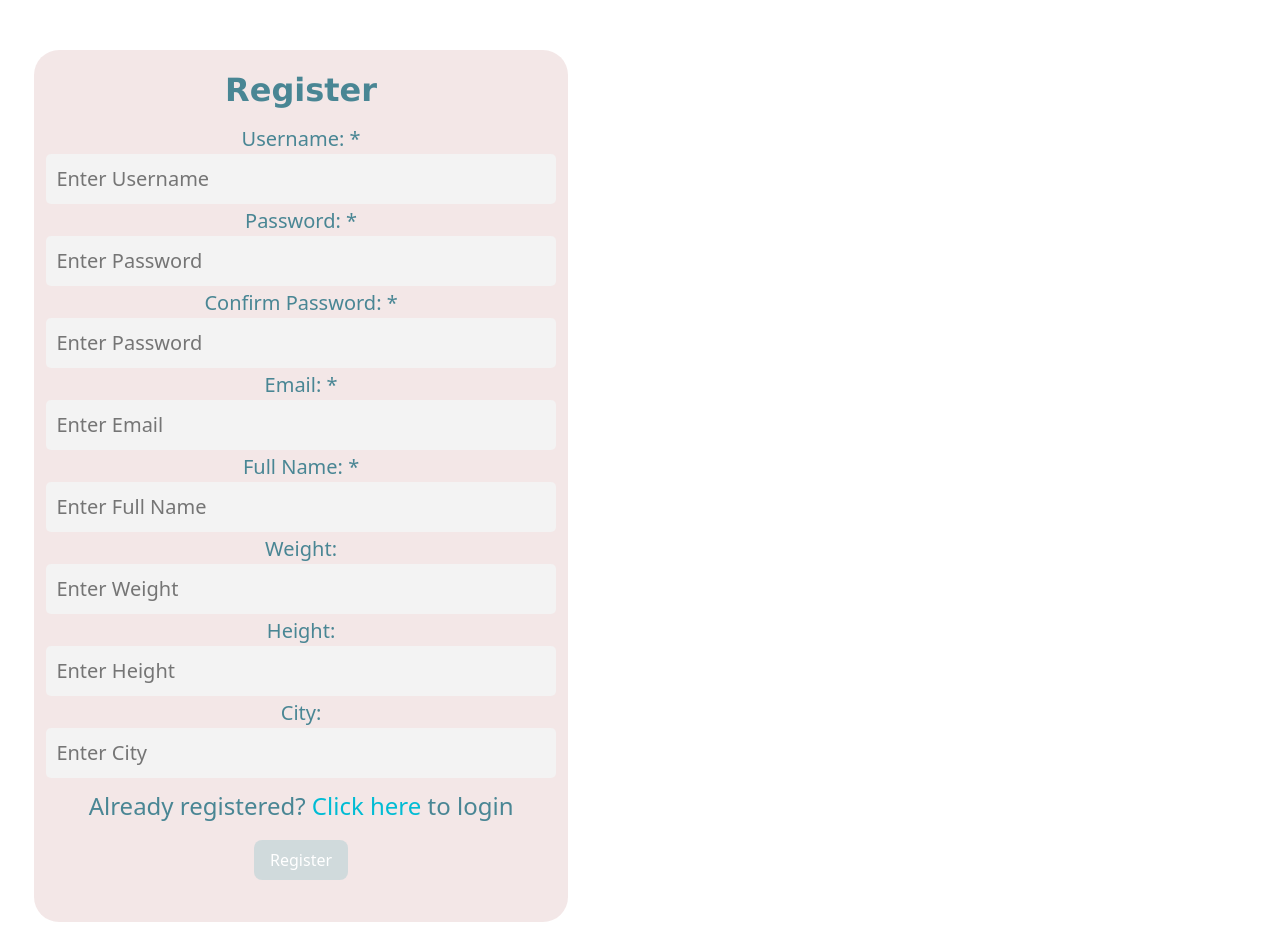
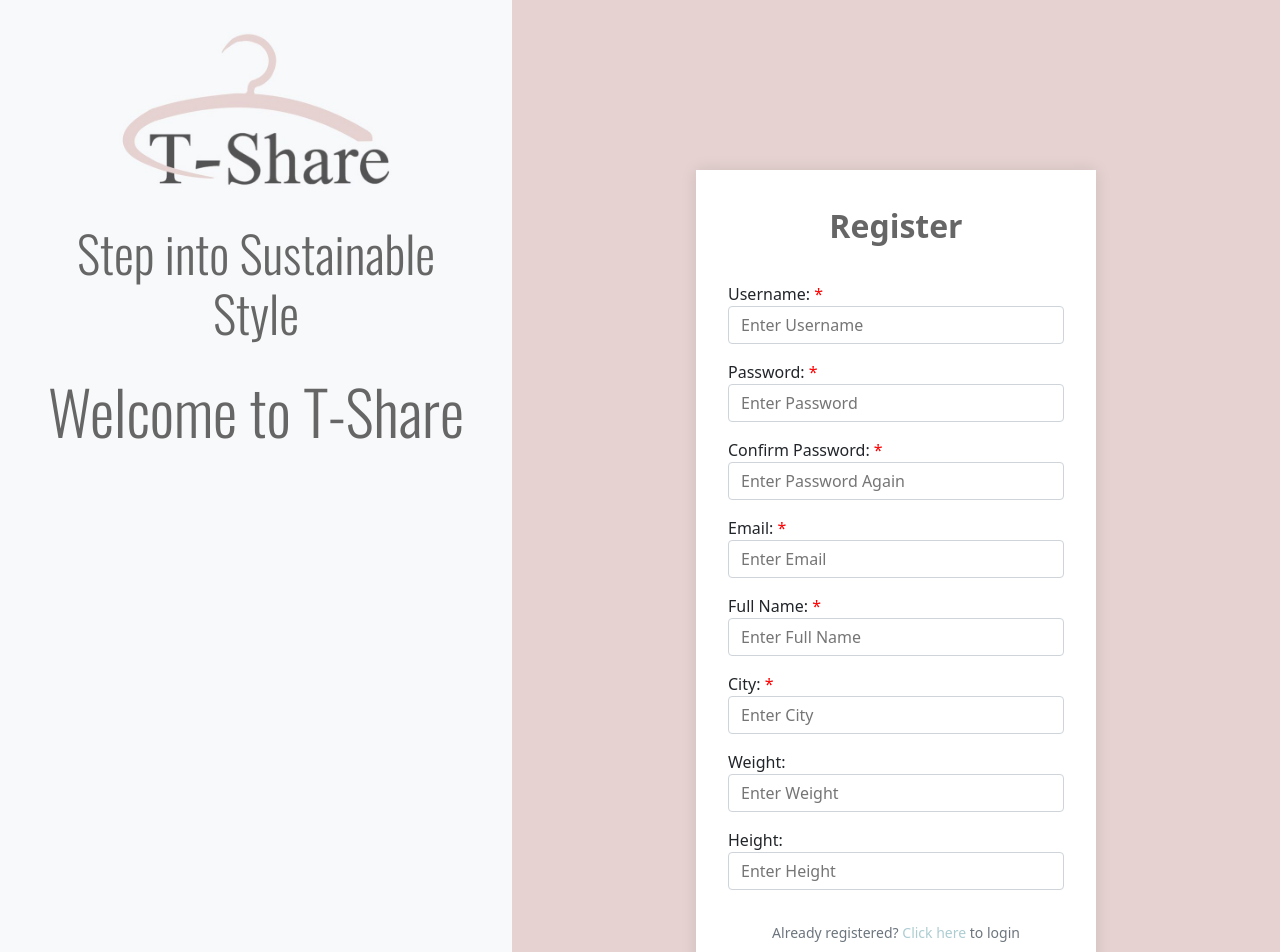
Before and after one commit to inbalapt/T-share, a React (Create React App) app in the folder frontend/: page /RegisterPage in a window 1280 px wide. Shown: the top 952 px of the page. Built offline with nearby package versions, Linux system fonts and the light colour scheme; a small style sheet from the web is missing.

Commit message:
designed regiter and login page

```diff
--- a/frontend/src/auth/LoginPage.css
+++ b/frontend/src/auth/LoginPage.css
@@ -1,4 +1,200 @@
 
+
+/*LoginPage.css */
+
+
+@import url('https://fonts.googleapis.com/css2?family=Oswald:wght@300&display=swap');
+
+
+.login-page {
+    display: flex;
+    justify-content: space-between;
+    align-items: center;
+    height: 100vh;
+}
+
+.left-section, .right-section {
+    height: 100%;
+    display: flex;
+    flex-direction: column;
+    justify-content: flex-start;
+    padding: 2rem;
+}
+
+.left-section {
+    justify-content: flex-start;
+    width: 40%;
+    background-color: #f8f9fa;
+}
+
+.right-section {
+    width: 60%;
+    background-color: #e5d2d1;
+    justify-content: center;
+}
+
+.login-page .left-section img {
+  position: absolute;
+  top: 2em;
+}
+.login-page .head-login1 {
+    text-align: center;
+    font-family: 'Oswald', sans-serif;
+    font-size: 3.12em;
+    padding-top: 1.7em;
+    padding-bottom: 0.5em;
+    color: #666;
+}
+
+.login-page .head-login2 {
+    text-align: center;
+    font-family: 'Oswald', sans-serif;
+
+    font-size: 3.8em;
+    padding-bottom: 0.5em;
+    color: #666;
+}
+
+
+
+.login-form {
+    width: 100%;
+    max-width: 400px;
+    padding: 2rem;
+    background: #fff;
+    box-shadow: 0px 0px 15px 0px rgba(0,0,0,0.1);
+}
+
+.login-item-label {
+    width: 100%;
+    margin-bottom: 1rem;
+}
+
+.login-item-label input {
+    width: 100%;
+    padding: 0.5rem;
+    border: 1px solid #ddd;
+    border-radius: 5px;
+    font-size: 1rem;
+    transition: all 0.3s ease;
+}
+
+.login-item-label input:focus {
+    border-color: #dabab8;
+    box-shadow: 0 0 2px #dabab89e;
+    outline: none;
+}
+
+.login-item-label input::placeholder {
+    color: #ddd;
+    opacity: 1;
+}
+
+.login-form-head {
+    font-size: 2em;
+    text-align: center;
+    margin-bottom: 2rem;
+    font-weight: bolder;
+    color: #666;
+}
+
+.did-regis {
+
+    color: #6c757d;
+    text-align: center;
+}
+
+.login-btn {
+    display: flex;
+    justify-content: center;
+    margin-top: 2rem;
+}
+
+.login-btn button {
+    padding: 0.5rem 2rem;
+    font-size: 1rem;
+    color: #fff;
+    background-color: #e5d2d1;
+    border: none;
+    border-radius: 5px;
+    cursor: pointer;
+    transition: all 0.3s ease;
+}
+
+.login-btn button:hover {
+    background-color: #dabab8;
+}
+
+.h {
+    color: rgb(173, 205, 210);
+
+  }
+.h:hover {
+    color: rgba(64, 104, 112, 0.5);
+  }
+
+/*
+.login-page {
+    display: flex;
+    justify-content: flex-start;
+    height: 100%;
+    width: 100%;
+}
+
+.left-section {
+    width: 50%;
+    display: flex;
+    flex-direction: column;
+    justify-content: center;
+    align-items: center;
+    background-color: aquamarine;
+    font-family: 'Oswald', sans-serif;
+
+}
+
+.right-section {
+    width: 50%;
+    display: flex;
+    flex-direction: column;
+    justify-content: center;
+    align-items: center;
+    background-color: blanchedalmond;
+}
+
+.login-form {
+    display: flex;
+    flex-direction: column;
+    width: 400px;
+    margin: 0 auto;
+    display: flex;
+    font-weight: bold;
+    justify-content: space-between;
+    margin-top: 20px;
+
+
+}
+.login-item-label{
+    display: flex;
+    flex-direction: column;
+    font-weight: bold;
+    justify-content: space-between;
+    row-gap: 8px;
+    margin-top: 20px;
+}
+
+.did-regis {
+    margin-top: 20px;
+    display: flex;
+}
+
+.login-form-head{
+    padding-top: 3em;
+    font-size: 2em;
+    font-weight: bolder;
+}
+*/
+
+/*
 .App-header{
     text-align: center;
     color: #fff;
@@ -12,23 +208,7 @@
     padding: 50px;
 
 }
-.fooo{
-    background-color: rgb(240, 226, 225, 0.8);
-    border-color: transparent;
-    position:relative;
-    height: 120%;
-    width: 100%;
-    text-align: center;
-    align-items: center;
-    padding-top: 2vh;
-    padding-bottom: 5vh;
-    padding-left: 5vh;
-    padding-right: 5vh;
-    vertical-align: center;
-    border-radius: 25px;
-    font-size: 3.8vh !important;
-    color: rgb(73, 134, 148);
-}
+
 
 .loggg{
     padding-bottom: 1vh;
@@ -43,8 +223,8 @@ img[type="logoBig"] {
     padding-bottom: 1.5vh;
   }
 
-  row.justify-content-md-center{
-    /*padding: 20vh;*/
+  .login-page row.justify-content-md-center{
+
     flex-shrink: 0;
     width: 100%;
     max-width: 100%;
@@ -56,14 +236,14 @@ img[type="logoBig"] {
     background-color: rgb(240, 226, 225, 0.8);
 }
 
-.row {
+.login-page row {
     --bs-gutter-x:0;
     --bs-gutter-y: 0;
 }
 
 
 
-input{
+.login-page input{
     background-color: rgb(240, 226, 225, 0.9);
     background-color: rgb(173, 205, 210,0.5);
     border-color: #ccc;
@@ -108,3 +288,4 @@ input{
     color:red;
     font-size:3vh;
 }
+*/
--- a/frontend/src/auth/LoginPage.js
+++ b/frontend/src/auth/LoginPage.js
@@ -1,10 +1,11 @@
-//import './LoginPage.css'
+import './LoginPage.css'
 import './RegisterPage'
 import {Link, Route} from 'react-router-dom'
 import { useState } from "react";
 import ReactDOM from 'react-dom';
 import { useNavigate } from "react-router-dom";
 import axios from 'axios';
+import logo from './../logo.jpeg'
 
 function LoginPage() {
     let navigate = useNavigate();
@@ -57,36 +58,51 @@ function LoginPage() {
           [name]: value
         }));
     };
+
+
     return (
-        <form onSubmit={handleSubmit}>
-             {!true && (<div className="line"></div>)}
-            <body className="App-header">
-                <div className="row justify-content-md-center">
+        <div className='login-page'>
+            <div className='left-section'>
 
-                    <div className="regis">
-                        <div className="loggg">
+                <img src={logo} alt='Logo' />
+                <h1 className='head-login1'>Step into Sustainable Style </h1>
+                <h1 className='head-login2'>Welcome to T-Share </h1>
+
+            </div>
+
+
+            <div className='right-section'>
+                <form onSubmit={handleSubmit} className='login-form'>
+                    <body className="App-header">
+                        <div className="login-form-head">
                             Login
                         </div>
-                        <div>
-                            Username:<input type="username" name="username" placeholder="Enter Username" onChange={handleInputChange}></input>
-                        </div>
-                        <div>
-                            Password:<input type="password" name="password" placeholder="Enter Password" onChange={handleInputChange}></input>
-                        </div>
-                        <div className="regi">
+
+                        <label className='login-item-label'>
+                            <div>Username:</div>
+                            <input type="username" name="username" placeholder="Enter Username" onChange={handleInputChange}></input>
+                        </label>
+
+                        <label className='login-item-label'>
+                            <div> Password:</div>
+                            <input type="password" name="password" placeholder="Enter Password" onChange={handleInputChange}></input>
+                        </label>
+
+
+                        <div className="did-regis">
                             <p> Not registered? <Link to='/RegisterPage' className="h">Click here</Link> to register</p>
                         </div>
+
                         <div className='login-btn'>
                             {errorMessage && <div className="error-message">{errorMessage}</div>}
                             <button type="submit" className="btn btn-lg btn-primary">
                                 Login
                             </button>
                         </div>
-                    </div>
-
-                </div>
-            </body>
-        </form>
+                    </body>
+                </form>
+            </div>
+        </div>
     );
 }
 
--- a/frontend/src/auth/RegisterPage.css
+++ b/frontend/src/auth/RegisterPage.css
@@ -1,4 +1,152 @@
+/* RegisterPage.css*/
 
+.register-page {
+  display: flex;
+  height: 150vh;
+  justify-content: space-between;
+  align-items: center;
+  background: #f5f5f5;
+}
+
+.left-section, .right-section {
+  display: flex;
+  flex-direction: column;
+  justify-content: center;
+  align-items: center;
+  height: 100%;
+}
+
+.register-page .left-section {
+  justify-content: flex-start;
+  width: 40%;
+  background-color: #f8f9fa;
+}
+
+.right-section {
+  width: 60%;
+  background-color: #e5d2d1;
+}
+
+/*
+.head-welcome{
+  position: absolute;
+  top: 12rem;
+}
+
+.register-page .left-section img {
+
+}
+*/
+
+.register-page  .head-login1 {
+  text-align: center;
+  font-family: 'Oswald', sans-serif;
+
+  font-size: 50px;
+  padding-top: 0.5em;
+  padding-bottom: 0.5em;
+  color: #666;
+}
+
+.register-page .head-login2 {
+  text-align: center;
+  font-family: 'Oswald', sans-serif;
+
+  font-size: 3.8em;
+  padding-bottom: 0.5em;
+  color: #666;
+}
+
+
+
+.register-form-head {
+  font-size: 2em;
+  text-align: center;
+  margin-bottom: 2rem;
+  font-weight: bolder;
+  color: #666;
+}
+
+.register-form {
+  width: 100%;
+  max-width: 400px;
+  padding: 2rem;
+  background: #fff;
+  box-shadow: 0px 0px 15px 0px rgba(0,0,0,0.1);
+}
+
+.register-item-label {
+  position: relative;
+  margin-bottom: 1rem;
+  width: 100%;
+  margin-bottom: 1rem;
+}
+
+
+
+.register-item-label  input {
+  display: block;
+  width: 100%;
+  height: calc(1.5em + 0.75rem + 2px);
+  padding: 0.375rem 0.75rem;
+  font-size: 1rem;
+  font-weight: 400;
+  line-height: 1.5;
+  color: #495057;
+  background-color: #fff;
+  background-clip: padding-box;
+  border: 1px solid #ced4da;
+  border-radius: 0.25rem;
+  transition: border-color 0.15s ease-in-out, box-shadow 0.15s ease-in-out;
+}
+.required{
+  color: red;
+}
+.error-message {
+  color: red;
+  text-align: center;
+}
+
+.register-btn {
+  display: flex;
+  justify-content: center;
+}
+
+.submit-button {
+  padding: 0.5rem 2rem;
+    font-size: 1rem;
+    color: #fff;
+    background-color: #e5d2d1;
+    border: none;
+    border-radius: 5px;
+    cursor: pointer;
+    transition: all 0.3s ease;
+}
+
+.submit-button:hover {
+  background-color: #dabab8;
+}
+
+.did-login {
+  margin: 1rem 0;
+  font-size: 0.875rem;
+  color: #6c757d;
+  text-align: center;
+}
+
+.h {
+  color: rgb(173, 205, 210);
+  text-decoration: none;
+}
+
+.h:hover {
+  color: rgba(64, 104, 112, 0.5);
+  text-decoration: underline;
+}
+
+
+
+/*
 .App-header {
     text-align: center;
     color: #fff;
@@ -104,3 +252,6 @@
     color: red !important;
     font-size: 3vh;
   }
+
+
+*/
--- a/frontend/src/auth/RegisterPage.js
+++ b/frontend/src/auth/RegisterPage.js
@@ -4,6 +4,7 @@ import { useState } from "react";
 import {Link, Route} from 'react-router-dom'
 import { useNavigate } from "react-router-dom";
 import axios from "axios";
+import logo from './../logo.jpeg'
 
 
 function RegisterPage() {
@@ -108,50 +109,74 @@ function RegisterPage() {
   };
 
   return (
-    <form onSubmit={handleSubmit}>
+    <div className='register-page'>
+      <div className='left-section'>
+          <img src={logo} alt='Logo' />
+          <div className='head-welcome'>
+            <h1 className='head-login1'>Step into Sustainable Style </h1>
+            <h1 className='head-login2'>Welcome to T-Share </h1>
+          </div>
+      </div>
+
+      <div className='right-section'>
+      <form onSubmit={handleSubmit} className='register-form'>
             <body className="App-header">
-        <div className="row justify-content-md-center">
-          <div className="regis">
-            <div className="loggg">
+                  <div className="register-form-head">
                     Register
                   </div>
-            <div>
-              Username: *<input type="text" name="username" placeholder="Enter Username" value={userData.username} onChange={handleInputChange} required maxLength="15"></input>
-            </div>
-            <div>
-              Password: *<input type="password" name="password" placeholder="Enter Password" value={userData.password} onChange={handleInputChange} required maxLength="15"></input>
-            </div>
-            <div>
-              Confirm Password: *<input type="password" name="confPassword" placeholder="Enter Password" required maxLength="15"></input>
-            </div>
-            <div>
-              Email: *<input type="email" name="email" placeholder="Enter Email" value={userData.email} onChange={handleInputChange} required maxLength="50"></input>
-            </div>
-            <div>
-              Full Name: *<input type="text" name="fullname" placeholder="Enter Full Name" value={userData.fullname} onChange={handleInputChange} required maxLength="25"></input>
-            </div>
-            <div>
-              Weight:<input type="number" name="weight" placeholder="Enter Weight" value={userData.weight} onChange={handleInputChange} max="200"></input>
-            </div>
-            <div>
-              Height:<input type="number" name="height" placeholder="Enter Height" value={userData.height} onChange={handleInputChange} max="200"></input>
-            </div>
-            <div>
-              City:<input type="text" name="city" placeholder="Enter City" value={userData.city} onChange={handleInputChange} maxLength="20"></input>
-            </div>
-            <div className='regi'>
+
+                  <label className='register-item-label'>
+                    <div>Username: <span className="required">*</span></div>
+                    <input type="text" name="username" placeholder="Enter Username" value={userData.username} onChange={handleInputChange} required maxLength="15"></input>
+                  </label>
+
+                  <label className='register-item-label'>
+                    <div>Password: <span className="required">*</span></div>
+                    <input type="password" name="password" placeholder="Enter Password" value={userData.password} onChange={handleInputChange} required maxLength="15"></input>
+                  </label>
+
+                  <label className='register-item-label'>
+                    <div>Confirm Password: <span className="required">*</span></div>
+                    <input type="password" name="confPassword" placeholder="Enter Password Again" required maxLength="15"></input>
+                  </label>
+
+                  <label className='register-item-label'>
+                    <div>Email: <span className="required">*</span></div>
+                    <input type="email" name="email" placeholder="Enter Email" value={userData.email} onChange={handleInputChange} required maxLength="50"></input>
+                  </label>
+
+                  <label className='register-item-label'>
+                    <div>Full Name: <span className="required">*</span></div>
+                    <input type="text" name="fullname" placeholder="Enter Full Name" value={userData.fullname} onChange={handleInputChange} required maxLength="25"></input>
+                  </label>
+
+                  <label className='register-item-label'>
+                    <div>City: <span className="required">*</span> </div>
+                    <input type="text" name="city" placeholder="Enter City" value={userData.city} onChange={handleInputChange} maxLength="20"></input>
+                  </label>
+
+                  <label className='register-item-label'>
+                    <div>Weight:</div>
+                    <input type="number" name="weight" placeholder="Enter Weight" value={userData.weight} onChange={handleInputChange} max="200"></input>
+                  </label>
+
+                  <label className='register-item-label'>
+                    <div>Height:</div>
+                    <input type="number" name="height" placeholder="Enter Height" value={userData.height} onChange={handleInputChange} max="200"></input>
+                  </label>
+
+
+                  <div className='did-login'>
                     <p> Already registered? <Link to='/' className="h">Click here</Link> to login</p>
                   </div>
-            <div className='reg-btn'>
+                  <div className='register-btn'>
                     {errorMessage && <div className="error-message">{errorMessage}</div>}
-              <button type="submit" className="btn btn-lg btn-primary" onClick={handleSubmit}>
-                Register
-              </button>
-            </div>
-          </div>
+                    <button type="submit" className='submit-button'>Register</button>
                   </div>
                 </body>
           </form>
+        </div>
+    </div>
   );
 }
 
```
Lines whose indentation alone changed are shown as unchanged.
